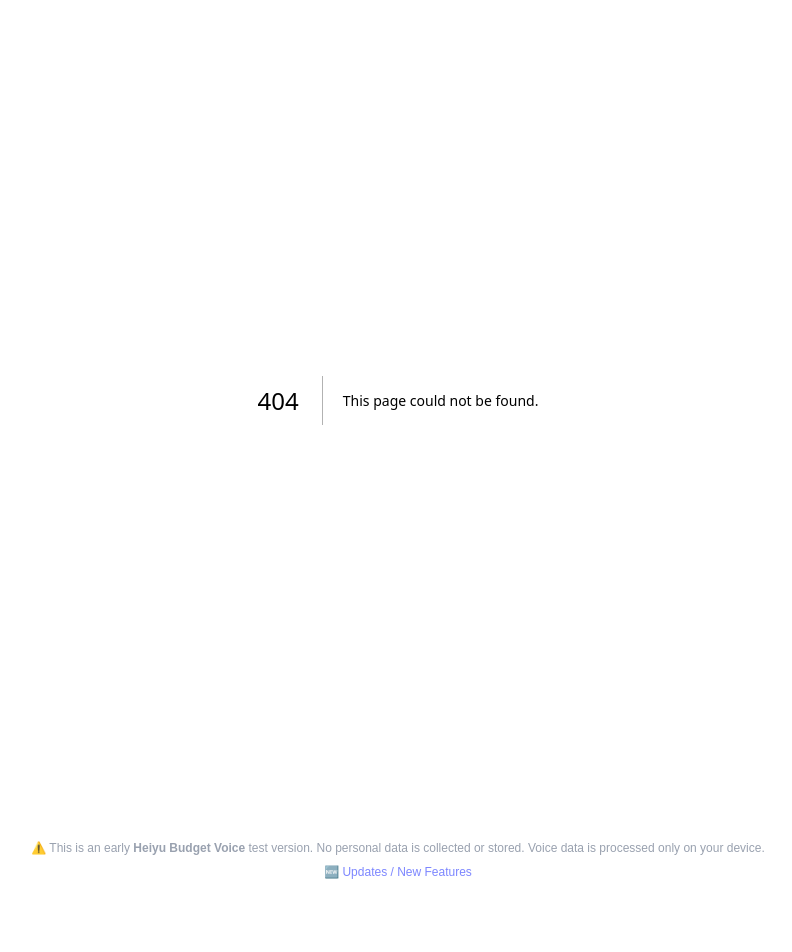
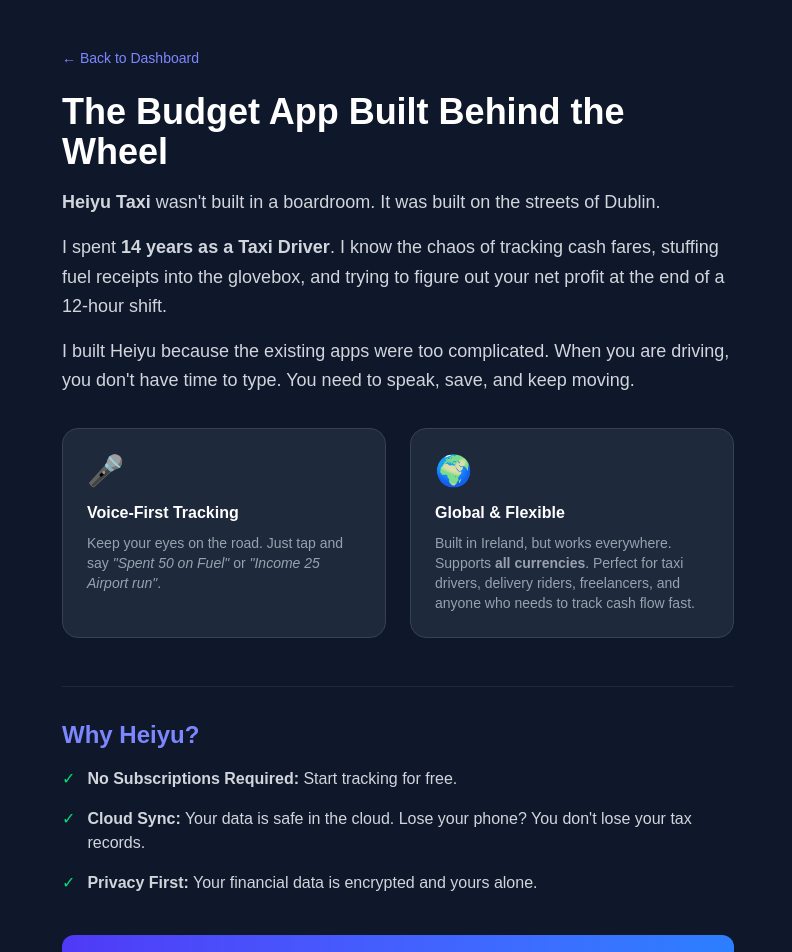
Before and after one commit to IrishDec/heiyu-budget-voice, a Next.js app in the folder frontend/: page /about in a window 1280 px wide. Before the commit this address had no page. Shown: the top 952 px of the page, without its empty margins (242-1034 px from the left). Before the commit the page ends 896 px from the top, so only its background shows below. Built offline with nearby package versions, Linux system fonts and the light colour scheme.

Commit message:
Add SEO About page and Legal pages

```diff
--- /dev/null
+++ b/frontend/app/about/page.tsx
@@ -0,0 +1,81 @@
+import type { Metadata } from "next";
+import Link from "next/link";
+
+export const metadata: Metadata = {
+  title: "About Heiyu Taxi | Built by a Driver, For Drivers",
+  description: "Heiyu Taxi was built by a Dublin taxi driver with 14 years of experience. The ultimate voice-powered income and expense tracker for gig workers worldwide.",
+};
+
+export default function AboutPage() {
+  return (
+    <main className="min-h-screen bg-[#0f172a] text-white px-6 py-12">
+      <div className="max-w-2xl mx-auto">
+        <Link href="/" className="text-indigo-400 text-sm mb-6 block hover:text-indigo-300 transition">
+          ← Back to Dashboard
+        </Link>
+
+        <h1 className="text-4xl font-bold mb-4">
+          The Budget App Built Behind the Wheel
+        </h1>
+
+        <div className="text-lg text-gray-300 mb-8 leading-relaxed space-y-4">
+          <p>
+            <strong>Heiyu Taxi</strong> wasn't built in a boardroom. It was built on the streets of Dublin.
+          </p>
+          <p>
+            I spent <strong>14 years as a Taxi Driver</strong>. I know the chaos of tracking cash fares, stuffing fuel receipts into the glovebox, and trying to figure out your net profit at the end of a 12-hour shift.
+          </p>
+          <p>
+            I built Heiyu because the existing apps were too complicated. When you are driving, you don't have time to type. You need to speak, save, and keep moving.
+          </p>
+        </div>
+
+        {/* SEO Feature Block */}
+        <div className="grid gap-6 md:grid-cols-2 mb-12">
+          <div className="bg-[#1e293b] p-6 rounded-2xl border border-gray-700">
+            <div className="text-3xl mb-3">🎤</div>
+            <h3 className="font-bold text-white mb-2">Voice-First Tracking</h3>
+            <p className="text-gray-400 text-sm">
+              Keep your eyes on the road. Just tap and say <em>"Spent 50 on Fuel"</em> or <em>"Income 25 Airport run"</em>.
+            </p>
+          </div>
+
+          <div className="bg-[#1e293b] p-6 rounded-2xl border border-gray-700">
+            <div className="text-3xl mb-3">🌍</div>
+            <h3 className="font-bold text-white mb-2">Global & Flexible</h3>
+            <p className="text-gray-400 text-sm">
+              Built in Ireland, but works everywhere. Supports <strong>all currencies</strong>. Perfect for taxi drivers, delivery riders, freelancers, and anyone who needs to track cash flow fast.
+            </p>
+          </div>
+        </div>
+
+        <section className="border-t border-gray-800 pt-8">
+          <h2 className="text-2xl font-bold mb-4 text-indigo-400">Why Heiyu?</h2>
+          <ul className="space-y-4 text-gray-300">
+            <li className="flex gap-3">
+              <span className="text-green-400">✓</span>
+              <span><strong>No Subscriptions Required:</strong> Start tracking for free.</span>
+            </li>
+            <li className="flex gap-3">
+              <span className="text-green-400">✓</span>
+              <span><strong>Cloud Sync:</strong> Your data is safe in the cloud. Lose your phone? You don't lose your tax records.</span>
+            </li>
+            <li className="flex gap-3">
+              <span className="text-green-400">✓</span>
+              <span><strong>Privacy First:</strong> Your financial data is encrypted and yours alone.</span>
+            </li>
+          </ul>
+        </section>
+
+        <div className="mt-10">
+          <Link
+            href="/"
+            className="block w-full bg-gradient-to-r from-indigo-600 to-blue-500 text-center py-4 rounded-xl font-bold text-white hover:opacity-90 transition"
+          >
+            Start Tracking Now
+          </Link>
+        </div>
+      </div>
+    </main>
+  );
+}
--- a/frontend/app/components/FooterNote.tsx
+++ b/frontend/app/components/FooterNote.tsx
@@ -7,7 +7,7 @@ export default function FooterNote() {
     <footer className="w-full text-center text-xs text-gray-400 mt-10 mb-4">
       <p>
         ⚠️ This is an early <strong>Heiyu Budget Voice</strong> test version.
-        No personal data is collected or stored. Voice data is processed only on your device.
+
       </p>
 
       <Link
--- /dev/null
+++ b/frontend/app/legal/cookies/page.tsx
@@ -0,0 +1,25 @@
+import Link from "next/link";
+
+export default function Cookies() {
+  return (
+    <main className="min-h-screen bg-[#0f172a] text-gray-300 px-6 py-12 max-w-2xl mx-auto">
+      <h1 className="text-3xl font-bold text-white mb-6">Cookie Policy</h1>
+
+      <p className="mb-4">
+        Heiyu Taxi believes in keeping things simple. We use a minimal number of cookies strictly necessary for the app to function.
+      </p>
+
+      <h2 className="text-xl font-semibold text-white mt-8 mb-3">1. Essential Cookies</h2>
+      <p className="mb-4">
+        We use authentication cookies (provided by Supabase) to keep you logged in securely. Without these, you would have to log in every time you refreshed the page.
+      </p>
+
+      <h2 className="text-xl font-semibold text-white mt-8 mb-3">2. No Tracking Cookies</h2>
+      <p className="mb-4">
+        We do <strong>not</strong> use third-party tracking cookies, advertising pixels, or intrusive analytics that follow you around the web.
+      </p>
+
+      <Link href="/" className="text-indigo-400 hover:text-indigo-300 mt-10 block font-semibold">← Back to App</Link>
+    </main>
+  );
+}
--- /dev/null
+++ b/frontend/app/legal/privacy/page.tsx
@@ -0,0 +1,38 @@
+import Link from "next/link";
+
+export default function Privacy() {
+  return (
+    <main className="min-h-screen bg-[#0f172a] text-gray-300 px-6 py-12 max-w-2xl mx-auto">
+      <h1 className="text-3xl font-bold text-white mb-6">Privacy Policy</h1>
+      <p className="mb-4 text-sm text-gray-500">Last Updated: {new Date().getFullYear()}</p>
+
+      <p className="mb-4">
+        Heiyu Taxi ("we", "us") is committed to protecting your financial data. This policy outlines how we handle your information.
+      </p>
+
+      <h2 className="text-xl font-semibold text-white mt-8 mb-3">1. Data We Collect</h2>
+      <ul className="list-disc pl-5 mb-4 space-y-2">
+        <li><strong>Account Information:</strong> We collect your email address solely for authentication purposes via Supabase.</li>
+        <li><strong>Financial Entries:</strong> We store the income and expense records you enter (Amount, Category, Notes, Date) to provide the service.</li>
+        <li><strong>Voice Data:</strong> Voice processing happens on your device (via Web Speech API). We do <strong>not</strong> store audio recordings. Only the transcribed text is saved.</li>
+      </ul>
+
+      <h2 className="text-xl font-semibold text-white mt-8 mb-3">2. How We Store Data</h2>
+      <p className="mb-4">
+        Your data is stored in a secure, enterprise-grade database (Supabase). We utilize <strong>Row Level Security (RLS)</strong>, which means technically and legally, only your authenticated user account can access your specific financial records.
+      </p>
+
+      <h2 className="text-xl font-semibold text-white mt-8 mb-3">3. Data Usage</h2>
+      <p className="mb-4">
+        We do not sell, rent, or share your personal or financial data with third-party advertisers. Your data is used strictly to generate your budget history and reports.
+      </p>
+
+      <h2 className="text-xl font-semibold text-white mt-8 mb-3">4. Account Deletion</h2>
+      <p className="mb-4">
+        You have the right to be forgotten. If you wish to delete your account and all associated data, please contact us via the Contact page, and we will permanently wipe your records.
+      </p>
+
+      <Link href="/" className="text-indigo-400 hover:text-indigo-300 mt-10 block font-semibold">← Back to App</Link>
+    </main>
+  );
+}
--- /dev/null
+++ b/frontend/app/legal/terms/page.tsx
@@ -0,0 +1,26 @@
+import Link from "next/link";
+
+export default function Terms() {
+  return (
+    <main className="min-h-screen bg-[#0f172a] text-gray-300 px-6 py-12 max-w-2xl mx-auto">
+      <h1 className="text-3xl font-bold text-white mb-6">Terms of Service</h1>
+
+      <h2 className="text-xl font-semibold text-white mt-8 mb-3">1. Introduction</h2>
+      <p className="mb-4">
+        Heiyu Taxi is a productivity tool designed to help freelancers, taxi drivers, and gig workers track their income.
+      </p>
+
+      <h2 className="text-xl font-semibold text-white mt-8 mb-3">2. Disclaimer</h2>
+      <p className="mb-4">
+        <strong>We are not accountants.</strong> While we strive for accuracy, Heiyu Taxi is a record-keeping tool, not a substitute for professional tax advice. You are responsible for verifying your own tax returns and financial declarations.
+      </p>
+
+      <h2 className="text-xl font-semibold text-white mt-8 mb-3">3. Service Availability</h2>
+      <p className="mb-4">
+        We do our best to keep the service online 24/7. However, we are not liable for any loss of data or business disruption caused by downtime or technical failures. We strongly recommend keeping backups of critical tax data.
+      </p>
+
+      <Link href="/" className="text-indigo-400 hover:text-indigo-300 mt-10 block font-semibold">← Back to App</Link>
+    </main>
+  );
+}
```
Also changed, not shown: frontend/frontend/app/about/page.tsx (added).
